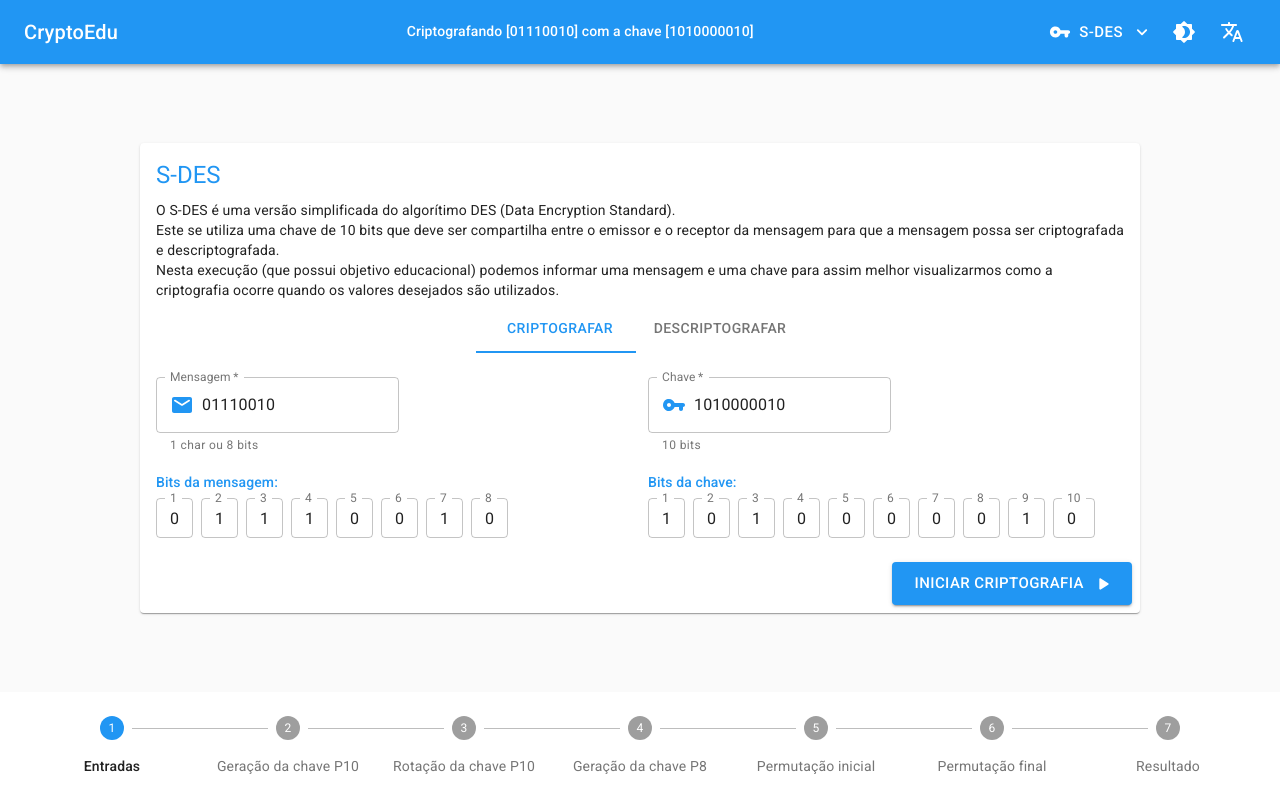
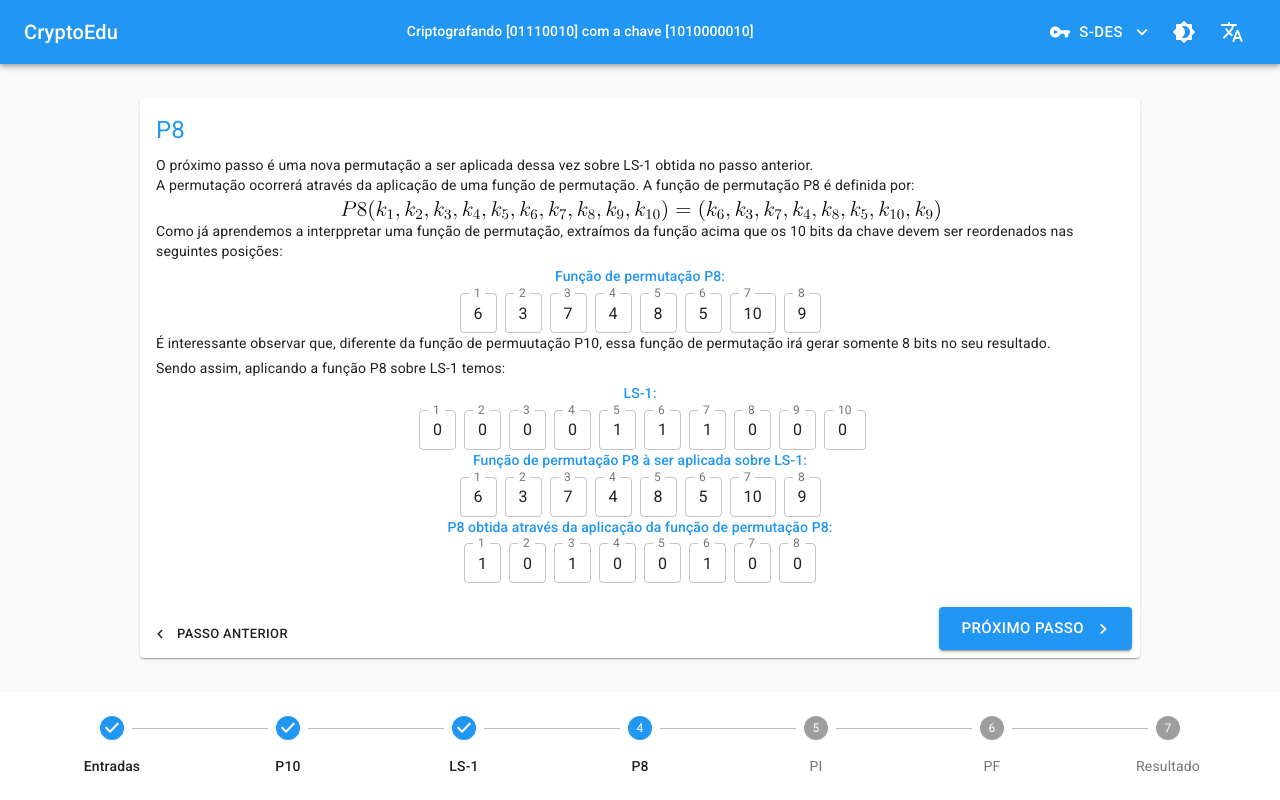
Before and after one commit to TanielianVB/CryptoEdu, a React (Create React App) app in the folder cryptoedu-app/: page / in a window 1280 px wide. Built offline with nearby package versions, Linux system fonts and the light colour scheme.

Commit message:
Creation of P8 step

```diff
--- a/cryptoedu-app/src/pages/app/App.tsx
+++ b/cryptoedu-app/src/pages/app/App.tsx
@@ -58,19 +58,11 @@ const formatArray = (array: number[]) => {
 };
 
 const getSteps = () => {
-  return [
-    "Entradas",
-    "Geração da chave P10",
-    "Rotação da chave P10",
-    "Geração da chave P8",
-    "Permutação inicial",
-    "Permutação final",
-    "Resultado",
-  ];
+  return ["Entradas", "P10", "LS-1", "P8", "PI", "PF", "Resultado"];
 };
 
 function App() {
-  const [activeStep, setActiveStep] = useState(0);
+  const [activeStep, setActiveStep] = useState(3);
   const [selectedTab, setSelectedTab] = useState(0);
   const [message, setMessage] = useState("01110010");
   const [messageBits, setMessageBits] = useState([0, 1, 1, 1, 0, 0, 1, 0]);
@@ -84,7 +76,7 @@ function App() {
   useEffect(() => {
     setP10KeyBits(SDES.generateP10Key(keyBits));
     setLs1Bits(SDES.generateLS1(keyBits));
-    // setP8KeyBits(SDES.generateP8Key(keyBits));
+    setP8KeyBits(SDES.generateP8Key(keyBits));
   }, [keyBits]);
 
   const handleMessageChange = (event: React.ChangeEvent<HTMLInputElement>) => {
@@ -247,12 +239,11 @@ function App() {
           <Card className={classes.card}>
             <CardContent>
               <Typography variant="h5" color="primary" gutterBottom>
-                Geração da chave P10
+                P10
               </Typography>
               <Typography variant="body2" component="p" gutterBottom>
-                O primeiro passo é a geração de uma chave de 10 bits criada a
-                partir da permutação dos valores da chave criptográfica provida
-                no passo anterior.
+                O primeiro passo é a permutação da chave criptográfica de 10
+                bits provida no passo anterior.
                 <br />A permutação ocorrerá através da aplicação de uma função
                 de permutação. A função de permutação P10 é definida por:
               </Typography>
@@ -287,7 +278,7 @@ function App() {
               </Typography>
               <Grid container justify="center">
                 <Typography variant="subtitle2" color="primary" gutterBottom>
-                  Bits da chave:
+                  Chave:
                 </Typography>
                 <BitsField bits={keyBits} justify="center" />
               </Grid>
@@ -302,8 +293,7 @@ function App() {
               </Grid>
               <Grid container justify="center">
                 <Typography variant="subtitle2" color="primary" gutterBottom>
-                  Bits da chave P10 gerada a partir da aplicação da função de
-                  permutação P10:
+                  P10 obtida através da aplicação da função de permutação P10:
                 </Typography>
                 <BitsField bits={p10KeyBits} justify="center" />
               </Grid>
@@ -322,31 +312,30 @@ function App() {
           <Card className={classes.card}>
             <CardContent>
               <Typography variant="h5" color="primary" gutterBottom>
-                Rotação da chave P10
+                LS-1
               </Typography>
               <Typography variant="body2" component="p" gutterBottom>
-                O próximo passo é a rotação da chave P10, que ocorre em cada uma
-                das metades da chave P10 obtida.
+                O próximo passo é a rotação de P10, que ocorre em cada uma das
+                metades de P10 obtida no passo anterior.
                 <br />
-                Então o primeiro passo dessa etapa é dividir a chave P10 em 2
-                metades:
+                Então o primeiro passo dessa etapa é dividir P10 em 2 metades:
               </Typography>
               <Grid container justify="center">
                 <Typography variant="subtitle2" color="primary" gutterBottom>
-                  Bits da chave P10:
+                  P10:
                 </Typography>
                 <BitsField bits={p10KeyBits} justify="center" />
               </Grid>
               <Grid container justify="center" spacing={5}>
                 <Grid item justify="center">
                   <Typography variant="subtitle2" color="primary" gutterBottom>
-                    Bits da esquerda da chave P10:
+                    Esquerda de P10:
                   </Typography>
                   <BitsField bits={p10KeyBits.slice(0, 5)} justify="center" />
                 </Grid>
                 <Grid item justify="center">
                   <Typography variant="subtitle2" color="primary" gutterBottom>
-                    Bits da direita da chave P10:
+                    Direita de P10:
                   </Typography>
                   <BitsField bits={p10KeyBits.slice(5, 10)} justify="center" />
                 </Grid>
@@ -359,18 +348,18 @@ function App() {
                 posição.
               </Typography>
               <Typography variant="body2" component="p" gutterBottom>
-                Aplicando a rotação de LS-1 na metade da esquerda temos:
+                Aplicando a rotação LS-1 na metade da esquerda temos:
               </Typography>
               <Grid container justify="center" spacing={5}>
                 <Grid item justify="center">
                   <Typography variant="subtitle2" color="primary" gutterBottom>
-                    Bits da esquerda da chave P10:
+                    Esquerda de P10:
                   </Typography>
                   <BitsField bits={p10KeyBits.slice(0, 5)} justify="center" />
                 </Grid>
                 <Grid item justify="center">
                   <Typography variant="subtitle2" color="primary" gutterBottom>
-                    Bits da esquerda após a rotação LS-1:
+                    Esquerda após a rotação LS-1:
                   </Typography>
                   <BitsField
                     bits={SDES.circularLeftShiftNTimes(
@@ -382,18 +371,18 @@ function App() {
                 </Grid>
               </Grid>
               <Typography variant="body2" component="p" gutterBottom>
-                Aplicando a rotação de LS-1 na metade da direita temos:
+                Aplicando a rotação LS-1 na metade da direita temos:
               </Typography>
               <Grid container justify="center" spacing={5}>
                 <Grid item justify="center">
                   <Typography variant="subtitle2" color="primary" gutterBottom>
-                    Bits da direita da chave P10:
+                    Direita da chave P10:
                   </Typography>
                   <BitsField bits={p10KeyBits.slice(5, 10)} justify="center" />
                 </Grid>
                 <Grid item justify="center">
                   <Typography variant="subtitle2" color="primary" gutterBottom>
-                    Bits da direita após a rotação LS-1:
+                    Direita após a rotação LS-1:
                   </Typography>
                   <BitsField
                     bits={SDES.circularLeftShiftNTimes(
@@ -409,7 +398,7 @@ function App() {
               </Typography>
               <Grid container justify="center">
                 <Typography variant="subtitle2" color="primary" gutterBottom>
-                  Resultado da rotação LS-1:
+                  Resultado da rotação LS-1 nas metades de P10:
                 </Typography>
                 <BitsField bits={ls1Bits} justify="center" />
               </Grid>
@@ -428,12 +417,11 @@ function App() {
           <Card className={classes.card}>
             <CardContent>
               <Typography variant="h5" color="primary" gutterBottom>
-                Geração da chave P8
+                P8
               </Typography>
               <Typography variant="body2" component="p" gutterBottom>
-                O próximo passo é a geração de uma chave de 8 bits também criada
-                a partir da permutação dos valores da chave criptográfica
-                provida na entrada de dados.
+                O próximo passo é uma nova permutação a ser aplicada dessa vez
+                sobre LS-1 obtida no passo anterior.
                 <br />A permutação ocorrerá através da aplicação de uma função
                 de permutação. A função de permutação P8 é definida por:
               </Typography>
@@ -453,28 +441,27 @@ function App() {
                 <BitsField bits={[6, 3, 7, 4, 8, 5, 10, 9]} justify="center" />
               </Grid>
               <Typography variant="body2" component="p" gutterBottom>
-                É interessante observar que, diferente da P10, essa chave só
-                possui 8bits.
+                É interessante observar que, diferente da função de permuutação
+                P10, essa função de permutação irá gerar somente 8 bits no seu resultado.
               </Typography>
               <Typography variant="body2" component="p" gutterBottom>
-                Sendo assim, aplicando a função P8 sobre a chave temos:
+                Sendo assim, aplicando a função P8 sobre LS-1 temos:
               </Typography>
               <Grid container justify="center">
                 <Typography variant="subtitle2" color="primary" gutterBottom>
-                  Bits da chave:
+                  LS-1:
                 </Typography>
-                <BitsField bits={keyBits} justify="center" />
+                <BitsField bits={ls1Bits} justify="center" />
               </Grid>
               <Grid container justify="center">
                 <Typography variant="subtitle2" color="primary" gutterBottom>
-                  Função de permutação P8 à ser aplicada sobre a chave:
+                  Função de permutação P8 à ser aplicada sobre LS-1:
                 </Typography>
                 <BitsField bits={[6, 3, 7, 4, 8, 5, 10, 9]} justify="center" />
               </Grid>
               <Grid container justify="center">
                 <Typography variant="subtitle2" color="primary" gutterBottom>
-                  Bits da chave P8 gerada a partir da aplicação da função de
-                  permutação P8:
+                  P8 obtida através da aplicação da função de permutação P8:
                 </Typography>
                 <BitsField bits={p8KeyBits} justify="center" />
               </Grid>
--- a/cryptoedu-app/src/utils/SDES.tsx
+++ b/cryptoedu-app/src/utils/SDES.tsx
@@ -47,8 +47,9 @@ class SDES {
   };
 
   static generateP8Key = (key: number[]): number[] => {
+    const ls1 = SDES.generateLS1(key);
     var permutation8NewPositions = [6, 3, 7, 4, 8, 5, 10, 9];
-    return SDES.permutate(key, permutation8NewPositions);
+    return SDES.permutate(ls1, permutation8NewPositions);
   };
 }
 
```
